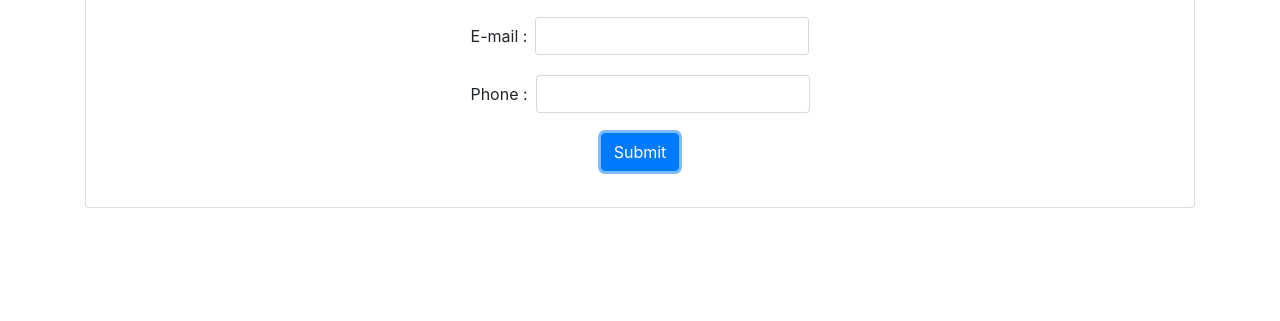
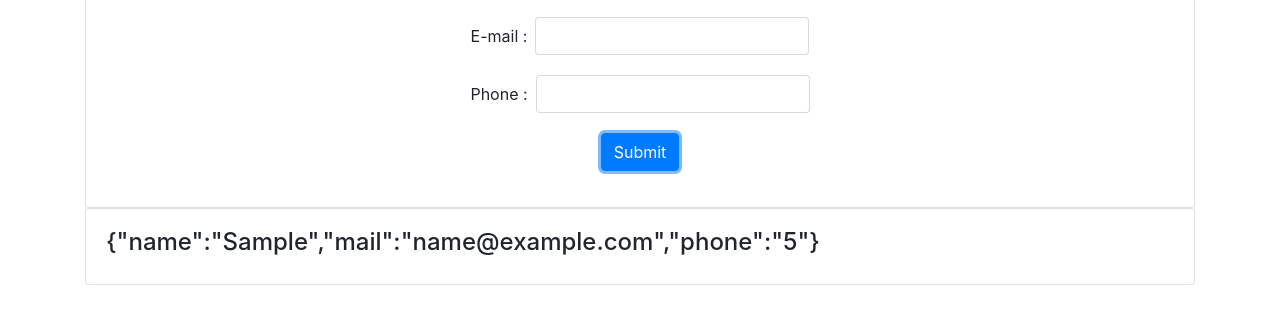
Before and after one commit to yawar-ejaz/Dummy3, a plain HTML site: page index.html in a window 1280 px wide. Both pictures are taken after typing "Sample", "name@example.com", "5" into the empty fields and a click on the input "Submit". Shown: the part 113-434 px from the top of the page. Drawn offline with nearby package versions, Linux system fonts and the light colour scheme.

Commit message:
adding multiple objects to local storage

```diff
--- a/app.js
+++ b/app.js
@@ -19,5 +19,8 @@ function addToLocalStorage(e) {
     };
 
     person_serialized = JSON.stringify(person);
-    localStorage.setItem("Object 1", person_serialized);
+
+    let blank_space = document.getElementById("blank-space");
+    blank_space.innerHTML = person_serialized;
+    localStorage.setItem(mail, person_serialized);
 }
--- a/index.html
+++ b/index.html
@@ -30,6 +30,9 @@
                 <input type="submit" class="btn btn-primary" value="Submit">
             </form>
         </div>
+        <div class="card card-body">
+            <h4 id="blank-space"></h4>
+        </div>
     </div>
     <script src="https://cdn.jsdelivr.net/npm/bootstrap@5.3.1/dist/js/bootstrap.bundle.min.js"
         integrity="sha384-HwwvtgBNo3bZJJLYd8oVXjrBZt8cqVSpeBNS5n7C8IVInixGAoxmnlMuBnhbgrkm"
```
